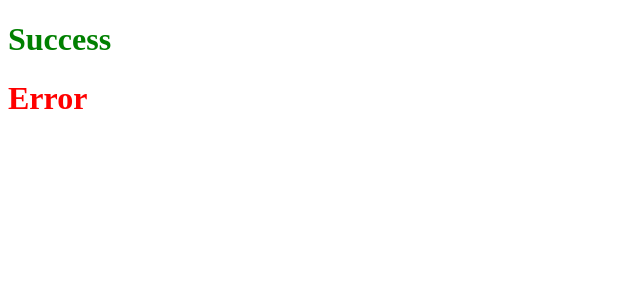
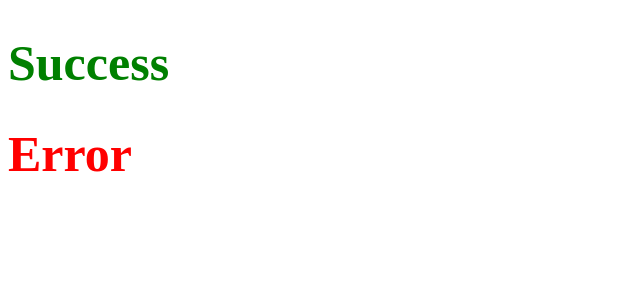
Before and after one commit to kavita2913/React-Inline-and-Module-CSS---Building-a-First-Custom-Functional-Component-Writ---68gngdccs0jm, a React app: page / in a window 1280 px wide. Shown: the top 300 px of the page, without its empty margins (0-640 px from the left). Built offline with nearby package versions, Linux system fonts and the light colour scheme.

Commit message:
Update App.js

```diff
--- a/src/components/App.js
+++ b/src/components/App.js
@@ -1,19 +1,19 @@
-import React from 'react'
-import '../styles/App.css';
-import styles from '../styles/appStyles.module.css';
+import React from "react";
+import "../styles/App.css";
+import styles from "../styles/appStyles.module.css";
 const App = () => {
-const heading ={
+  const heading = {};
+  color: "green";
+  fontSize: "50px";
 
-
-
-}
   return (
     <div id="main">
-      <h1 style={{color:"green"}}>Success</h1>
-      <h1  id='error'  style={{color: "red"}}>Error</h1>
+      <h1 style={{color: "green" , fontSize: "50px"}}>Success</h1>
+      <h1 id="error" style={{ color: "red", fontSize: "50px" }}>
+        Error
+      </h1>
     </div>
-  )
-}
-
+  );
+};
 
 export default App;
```
